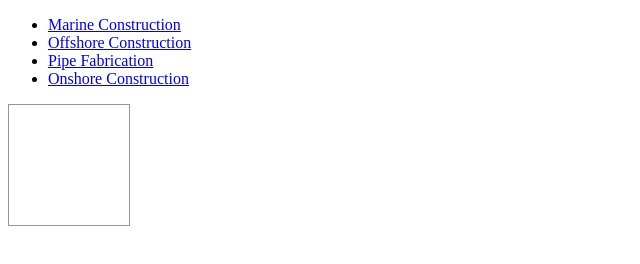
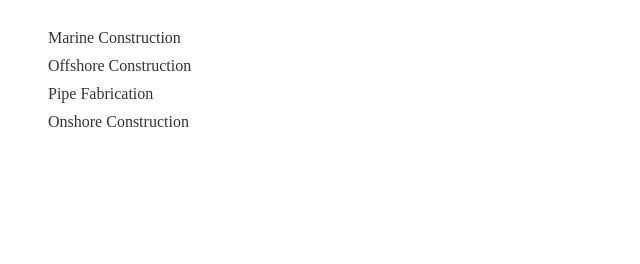
Before and after one commit to Moshiur1798/image-change-on-hover, a plain HTML site: page index.html in a window 1280 px wide. Shown: the whole page, without its empty margins (0-640 px from the left). Drawn offline with nearby package versions, Linux system fonts and the light colour scheme.

Commit message:
Added two diffrent div

```diff
--- a/index.html
+++ b/index.html
@@ -10,14 +10,16 @@
 </head>
 <body>
 
+  <div class="container">
     <ul>
       <li><a href="#" rel="p1">Marine Construction</a></li>
       <li><a href="#" rel="p2">Offshore Construction</a></li>
       <li><a href="#" rel="p3">Pipe Fabrication</a></li>
       <li><a href="#" rel="p4">Onshore Construction</a></li>
     </ul>
+    <div id="pic"></div>
+  </div>
 
-<div id="pic"></div>
   <script>
     $("ul a").hover(function() {
   $("#pic").removeClass().addClass($(this).attr('rel'));
--- a/style.css
+++ b/style.css
@@ -1,20 +1,41 @@
 #pic{
   width: 120px;
   height: 120px;
-  border: 1px solid rgb(150, 150, 150);
+  /* border: 1px solid rgb(150, 150, 150); */
   margin-right: 20px;
+  object-fit: contain;
   float:left;
 }
 #pic.p1 {
-  background-image: url("images/1");
+  background-image: url("images/1.png");
   background-size: cover;
 }
 #pic.p2 {
   background-image: url("images/2.png");
+  background-size: cover;
 }
 #pic.p3 {
   background-image: url("images/3.png");
+  background-size: cover;
 }
 #pic.p4 {
   background-image: url("images/4.png");
+  background-size: cover;
 }
+
+.container{
+  display: flex;
+  align-items: flex-start;
+}
+
+.container ul li{
+  list-style: none;
+  padding: 5px 0;
+  margin-right: 20px;
+  color: #333;
+}
+
+.container ul li a{
+text-decoration: none;
+color: #333;
+}
```
Lines whose indentation alone changed are shown as unchanged.
